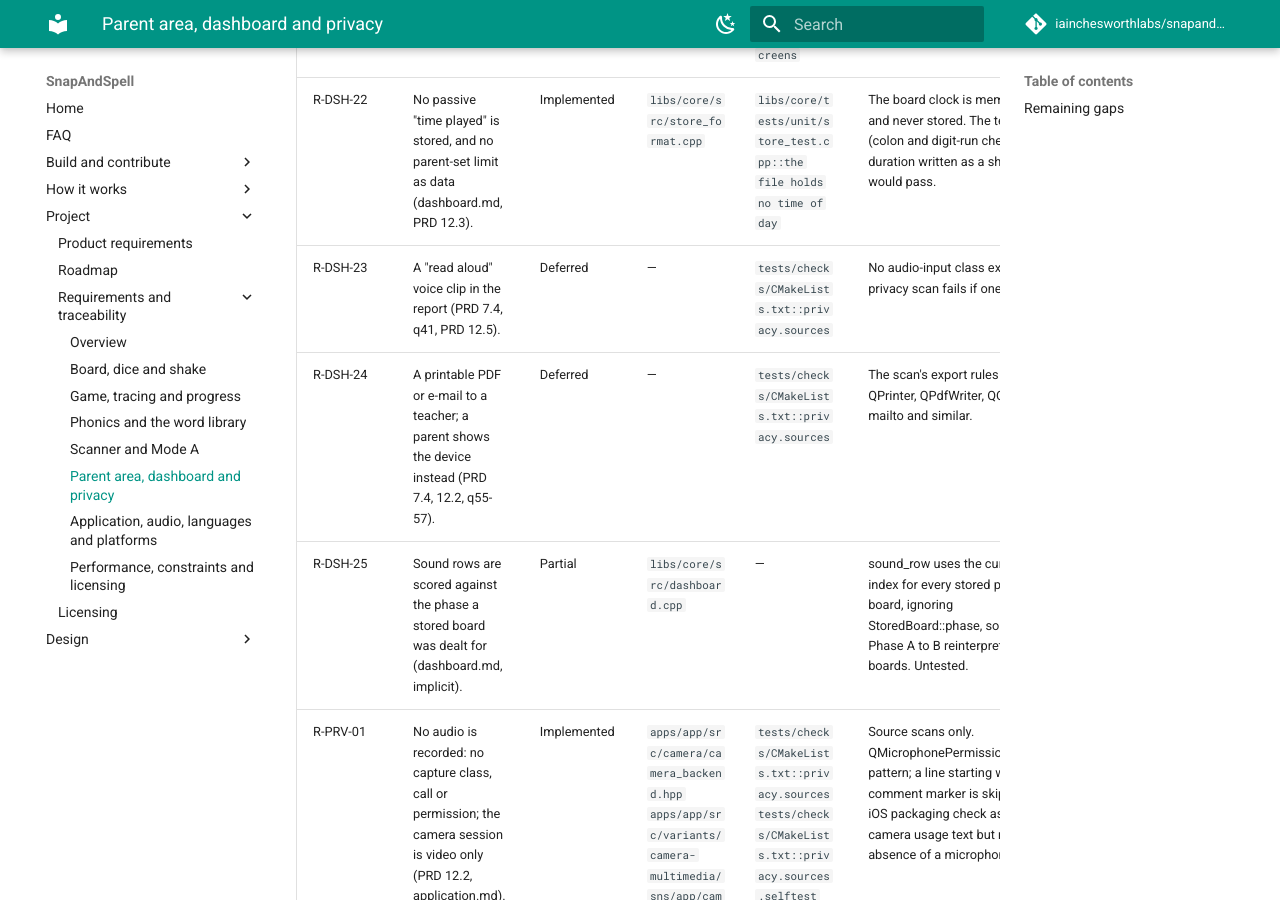
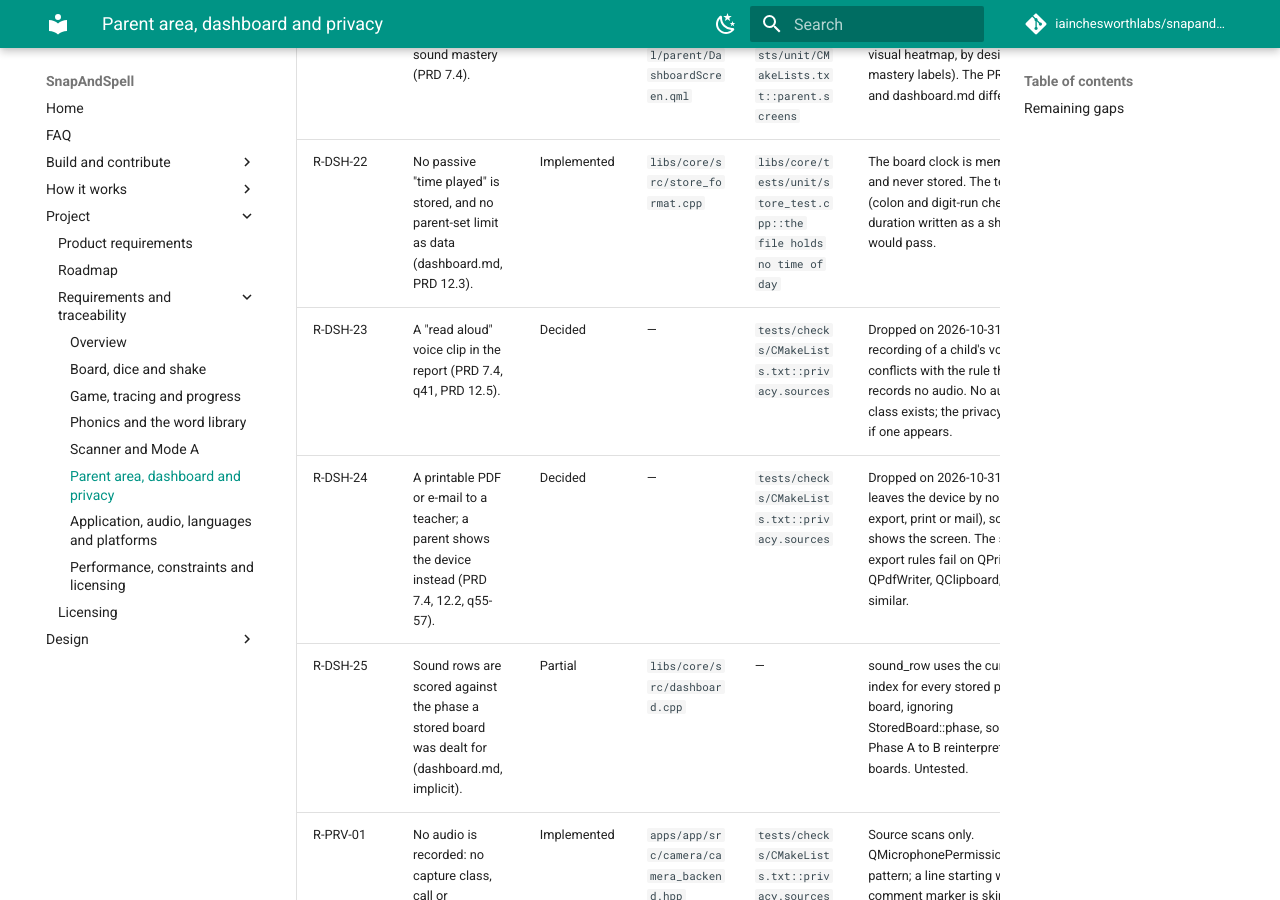
Before and after one commit to iainchesworthlabs/snapandspell, an MkDocs documentation site: the page built from docs/requirements/parent.md, in a window 1280 px wide and 900 px high, scrolled down 36645 px. Built offline with MkDocs 1.6.1 and Material for MkDocs 9.7.7, drawn with Linux system fonts in a browser that asks for light colours; comment, search, counter and statistics services are not loaded; some of the changed text lies outside the part shown.

Commit message:
Record five Deferred rows as decided (#116)
R-SCN-01 and R-SCN-02 were replaced on purpose by one capture and a
button that starts the scan. R-DSH-08 (emerging sounds) was dropped by
the dashboard design as unreliable. R-DSH-23 (a voice clip) and R-DSH-24
(a printed or mailed report) conflict with the rules that the app
records no audio and lets no report leave the device. Each row says so,
the decisions table has the entry, and the page totals move from 26
Deferred to 21 and from 29 Decided to 34.

Signed-off-by: Iain Chesworth <iain.chesworth@gmail.com>

```diff
--- a/docs/requirements/parent.md
+++ b/docs/requirements/parent.md
@@ -52,7 +52,7 @@
 | R-DSH-05 | Unassisted means the start tile was not shown for that word on that board (dashboard.md). | Implemented | `libs/core/src/store.cpp`<br>`libs/core/src/dashboard.cpp` | `libs/core/tests/unit/dashboard_test.cpp::unassisted means the start tile was not shown for that word`<br>`libs/core/tests/unit/dashboard_test.cpp::a word found once without the start tile counts as unassisted` | With three help levels, the two-letters level is also recorded as assisted. |
 | R-DSH-06 | Often found: three or more distinct words with the sound, each found unassisted at least once (the PRD's "mastered") (dashboard.md, PRD 7.4). | Implemented | `libs/core/src/dashboard.cpp` | `libs/core/tests/unit/dashboard_test.cpp::often found is three or more distinct words found unassisted`<br>`apps/app/tests/unit/CMakeLists.txt::parent.screens` | The QML case does not assert the "Often found" label; the stub-shell check asserts the "Found without a start tile" line. |
 | R-DSH-07 | "Available, not found" is shown as counts ("Words with ai have been on 6 boards. 4 were found.") and never as a label like blind spot or missed (dashboard.md, PRD 7.4). | Implemented | `apps/app/qml/parent/ParentWording.qml`<br>`apps/app/qml/parent/DashboardScreen.qml` | `tests/checks/CMakeLists.txt::parent.wording`<br>`apps/app/tests/unit/CMakeLists.txt::parent.screens`<br>`apps/app/ui-tests/tst_parent.qml::test_twoSecondsOpensTheGateAndShowsTheDashboard` | Definition covers only the last 20 boards. Wording scan and drawn-text check both hold the design's sentence forms. |
-| R-DSH-08 | "Emerging sounds" from abandoned traces (PRD 7.4, q43, dashboard.md). | Deferred | — | — | dashboard.md drops it from the MVP as unreliable; PRD 12.5 does not list it as deferred. Nothing records abandoned traces. |
+| R-DSH-08 | "Emerging sounds" from abandoned traces (PRD 7.4, q43, dashboard.md). | Decided | — | — | Dropped on 2026-10-31: dashboard.md drops it as unreliable (a half-finished trace is as likely a child changing their mind as a sound they cannot make), and nothing records abandoned traces, which keeps the stored data to what a finished find holds. |
 | R-DSH-09 | The week runs from the device calendar locale's first day through the seventh (dashboard.md, PRD q47). | Implemented | `libs/core/include/sns/calendar.hpp`<br>`libs/core/src/dashboard.cpp`<br>`apps/app/src/parent/parent_controller.cpp` | `libs/core/tests/unit/calendar_test.cpp::a week starts on the calendar locale's first day`<br>`libs/core/tests/unit/dashboard_test.cpp::this week is the calendar locale's week, boards and stars from the day tallies`<br>`libs/core/tests/unit/dashboard_test.cpp::the week runs seven days from its first, and both ends are in it`<br>`apps/app/tests/unit/parent_controller_test.cpp::the week follows the calendar the controller was given` | The controller case now adds five stars on a Sunday and so can tell Sunday-first from Monday-first. QLocale first-day lookup itself is not tested. |
 | R-DSH-10 | This week shows boards cleared and stars (from day tallies), words met for the first time and the longest word (dashboard.md, parent-area.md). | Implemented | `libs/core/src/dashboard.cpp` | `libs/core/tests/unit/dashboard_test.cpp::this week counts the words met for the first time this week`<br>`libs/core/tests/unit/dashboard_test.cpp::the longest word of the week is the longest, the first alphabetically of equal`<br>`libs/core/tests/unit/dashboard_test.cpp::a word met before and found again this week can be the longest of the week`<br>`apps/app/ui-tests/tst_parent.qml::test_twoSecondsOpensTheGateAndShowsTheDashboard` | — |
 | R-DSH-11 | A week with no play says nothing about the week; a gap in play is not a deficit (dashboard.md). | Implemented | `libs/core/src/dashboard.cpp`<br>`apps/app/qml/parent/DashboardScreen.qml` | `libs/core/tests/unit/dashboard_test.cpp::a week with no play says nothing of the week`<br>`libs/core/tests/unit/dashboard_test.cpp::a week has been played if anything at all came of it`<br>`apps/app/ui-tests/tst_parent.qml::test_anEmptyStoreSaysNothingWasPlayed` | — |
@@ -67,8 +67,8 @@
 | R-DSH-20 | Family play insights, such as how many start tiles were shown (PRD 7.4, q48, dashboard.md). | Deferred | — | — | The store keeps a per-find start-tile flag but the dashboard shows no such count, only "Found without a start tile". |
 | R-DSH-21 | A "heatmap" of sound mastery (PRD 7.4). | Partial | `apps/app/qml/parent/DashboardScreen.qml` | `apps/app/tests/unit/CMakeLists.txt::parent.screens` | A list of text rows per sound, no visual heatmap, by design (no mastery labels). The PRD wording and dashboard.md differ. |
 | R-DSH-22 | No passive "time played" is stored, and no parent-set limit as data (dashboard.md, PRD 12.3). | Implemented | `libs/core/src/store_format.cpp` | `libs/core/tests/unit/store_test.cpp::the file holds no time of day` | The board clock is memory only and never stored. The test is weak (colon and digit-run check), so a duration written as a short number would pass. |
-| R-DSH-23 | A "read aloud" voice clip in the report (PRD 7.4, q41, PRD 12.5). | Deferred | — | `tests/checks/CMakeLists.txt::privacy.sources` | No audio-input class exists; the privacy scan fails if one appears. |
-| R-DSH-24 | A printable PDF or e-mail to a teacher; a parent shows the device instead (PRD 7.4, 12.2, q55-57). | Deferred | — | `tests/checks/CMakeLists.txt::privacy.sources` | The scan's export rules fail on QPrinter, QPdfWriter, QClipboard, mailto and similar. |
+| R-DSH-23 | A "read aloud" voice clip in the report (PRD 7.4, q41, PRD 12.5). | Decided | — | `tests/checks/CMakeLists.txt::privacy.sources` | Dropped on 2026-10-31: a recording of a child's voice conflicts with the rule that the app records no audio. No audio-input class exists; the privacy scan fails if one appears. |
+| R-DSH-24 | A printable PDF or e-mail to a teacher; a parent shows the device instead (PRD 7.4, 12.2, q55-57). | Decided | — | `tests/checks/CMakeLists.txt::privacy.sources` | Dropped on 2026-10-31: the report leaves the device by no route (no export, print or mail), so a parent shows the screen. The scan's export rules fail on QPrinter, QPdfWriter, QClipboard, mailto and similar. |
 | R-DSH-25 | Sound rows are scored against the phase a stored board was dealt for (dashboard.md, implicit). | Partial | `libs/core/src/dashboard.cpp` | — | sound_row uses the current phase index for every stored phonics board, ignoring StoredBoard::phase, so switching Phase A to B reinterprets old boards. Untested. |
 | R-PRV-01 | No audio is recorded: no capture class, call or permission; the camera session is video only (PRD 12.2, application.md). | Implemented | `apps/app/src/camera/camera_backend.hpp`<br>`apps/app/src/variants/camera-multimedia/sns/app/camera_backend.cpp` | `tests/checks/CMakeLists.txt::privacy.sources`<br>`tests/checks/CMakeLists.txt::privacy.sources.selftest`<br>`libs/scan/tests/CMakeLists.txt::scan.privacy`<br>`libs/scan/tests/CMakeLists.txt::scan.privacy.catches_a_leak` | Source scans only. QMicrophonePermission is in no pattern; a line starting with a block-comment marker is skipped. The iOS packaging check asserts the camera usage text but not the absence of a microphone key. |
 | R-PRV-02 | No network capability or use: no network class, header, URL literal, network Qt module or manifest permission (PRD 12.2, q65, application.md). | Partial | `tests/privacy/check_sources.cmake` | `tests/checks/CMakeLists.txt::privacy.sources`<br>`tests/checks/CMakeLists.txt::privacy.sources.selftest` | Source text only. No check of a built binary's imports or a package's contents; Qt Qml/Quick link Qt Network transitively; the iOS fragment links network-reachability and TLS plugins. The QML network-manager refusal listed in application.md was never built. |
```
Also changed, not shown: docs/requirements.md (+4 -3 lines), docs/requirements/scanner.md (+2 -2 lines).
